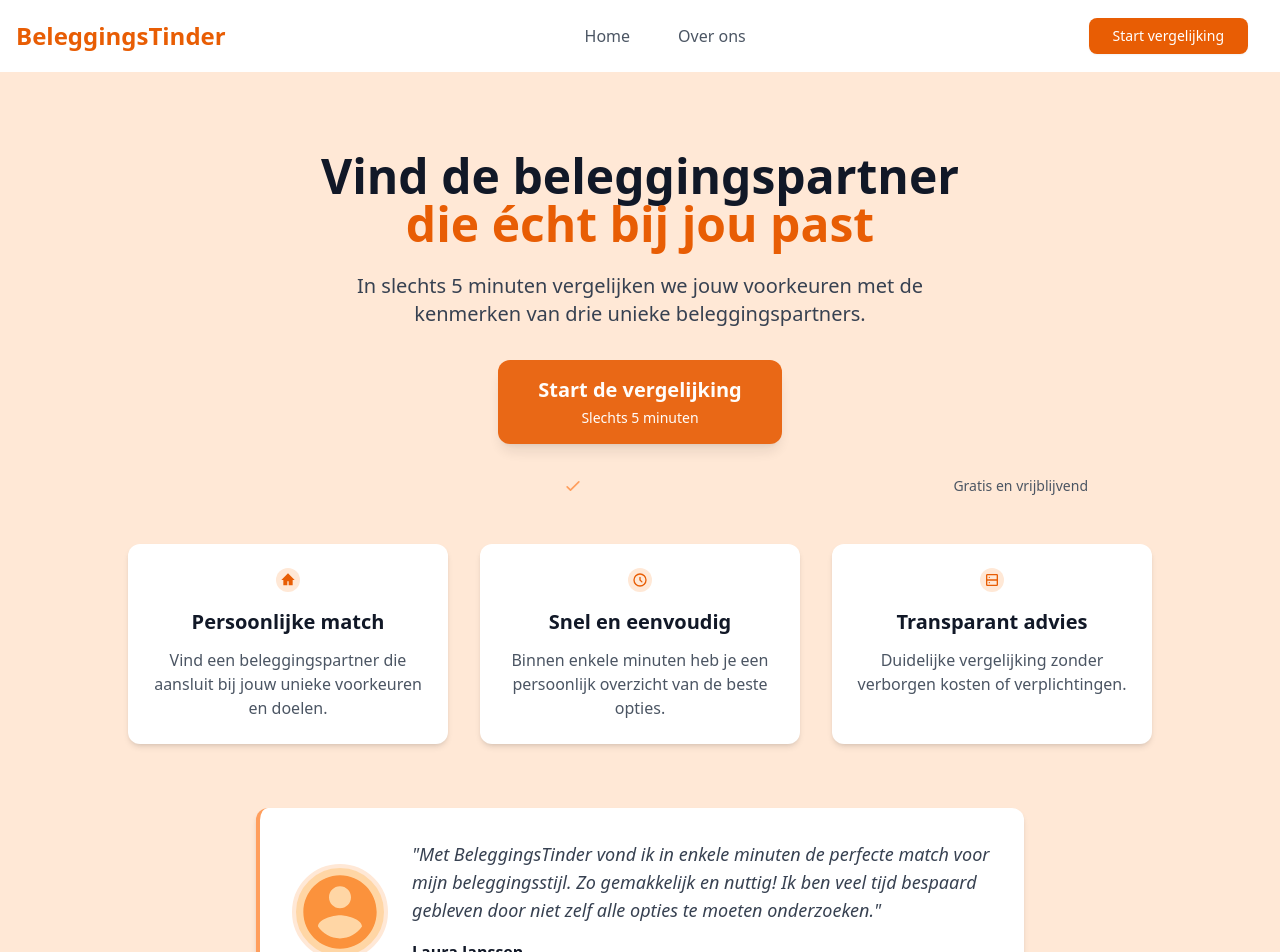
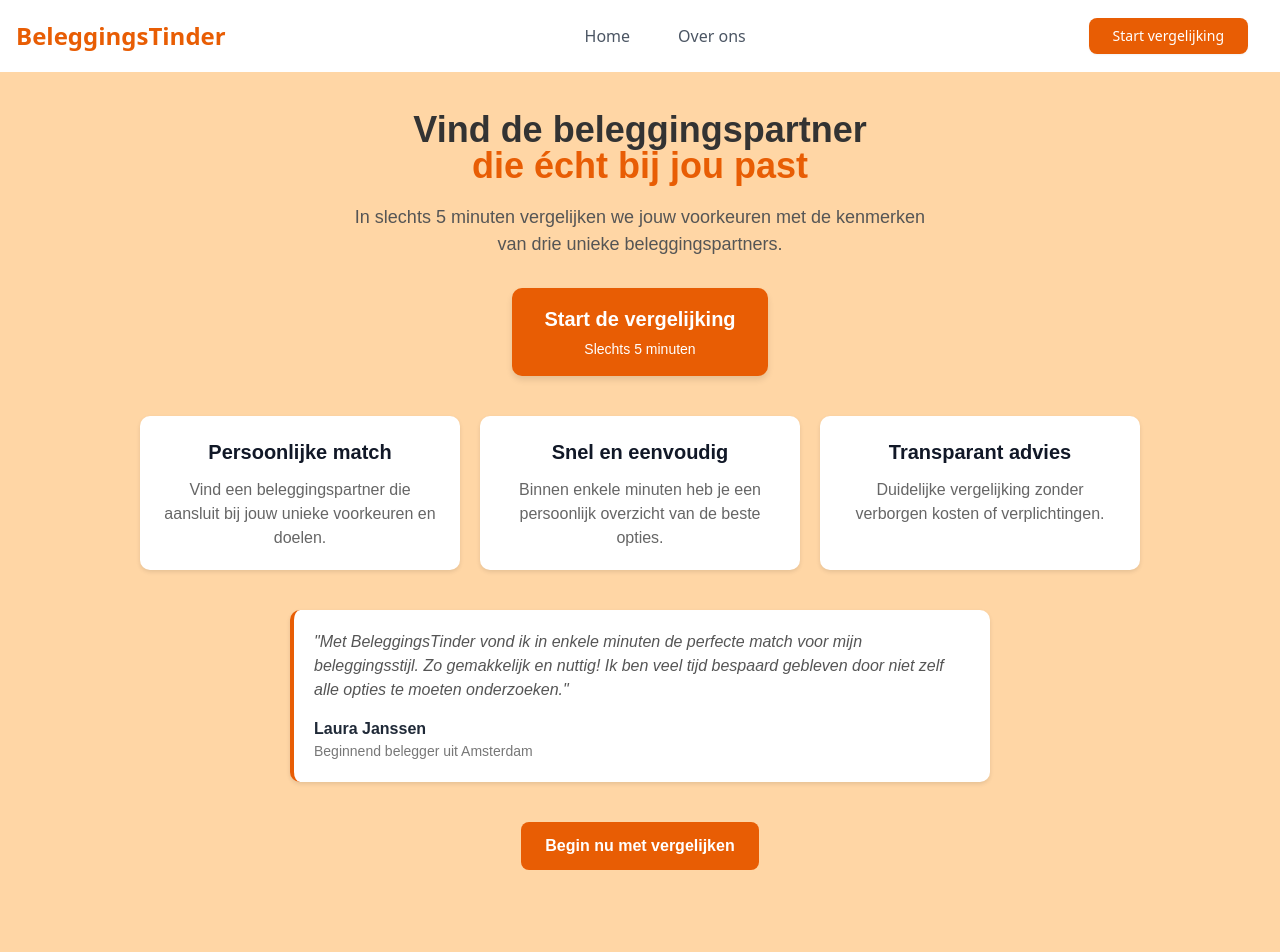
Before and after one commit to Lukaboro/beleggingsvergelijker, a React (Create React App) app in the folder frontend/: page / in a window 1280 px wide. Shown: the top 952 px of the page. Built offline with nearby package versions, Linux system fonts and the light colour scheme.

Commit message:
Layout About pagina

```diff
--- a/frontend/src/pages/IntroPage.jsx
+++ b/frontend/src/pages/IntroPage.jsx
@@ -1,114 +1,138 @@
-// frontend/src/pages/IntroPage.jsx - Verbeterde versie
+// frontend/src/pages/IntroPage.jsx - Minimaal bestand met directe styling
+
 import React from 'react';
 import { Link } from 'react-router-dom';
 
 const IntroPage = () => {
   return (
-    <div className="intro-page bg-orange-100 min-h-screen w-full">
-      <div className="container mx-auto px-4 py-12 md:py-20">
-        {/* Hero Section - Centered */}
-        <div className="max-w-4xl mx-auto text-center mb-12">
-          <h1 className="text-4xl md:text-5xl font-bold text-gray-900 mb-6 leading-tight">
+    <div style={{
+      backgroundColor: '#ffd6a5',
+      minHeight: '100vh',
+      width: '100%',
+      padding: '40px 20px',
+      fontFamily: 'sans-serif'
+    }}>
+      <div style={{
+        maxWidth: '1000px',
+        margin: '0 auto',
+        textAlign: 'center'
+      }}>
+        <h1 style={{
+          fontSize: '36px',
+          fontWeight: 'bold',
+          marginBottom: '20px',
+          color: '#333'
+        }}>
           Vind de beleggingspartner<br />
-            <span className="text-orange-600">die écht bij jou past</span>
+          <span style={{color: '#e85d04'}}>die écht bij jou past</span>
         </h1>
 
-          <p className="text-xl text-gray-700 mb-8 max-w-2xl mx-auto">
+        <p style={{
+          fontSize: '18px',
+          maxWidth: '600px',
+          margin: '0 auto 30px',
+          color: '#555'
+        }}>
           In slechts 5 minuten vergelijken we jouw voorkeuren met de kenmerken van drie unieke beleggingspartners.
         </p>
 
-          {/* Grote, opvallende CTA knop (de "banaan") - Duidelijk gecentreerd */}
-          <div className="mb-8 flex justify-center">
-            <Link
-              to="/wizard"
-              className="inline-block text-center bg-orange-600 hover:bg-orange-700 text-white py-4 px-10 rounded-xl font-bold text-xl shadow-lg transition transform hover:scale-105 animate-pulse"
-              style={{maxWidth: 'none', width: 'auto'}} // Verwijder mogelijke max-width beperkingen
-            >
+        {/* Opvallende CTA knop met inline styling */}
+        <div style={{marginBottom: '40px', display: 'flex', justifyContent: 'center'}}>
+          <Link to="/wizard" style={{
+            backgroundColor: '#e85d04',
+            color: 'white',
+            padding: '16px 32px',
+            borderRadius: '10px',
+            fontWeight: 'bold',
+            fontSize: '20px',
+            textDecoration: 'none',
+            boxShadow: '0 4px 6px rgba(0, 0, 0, 0.1)',
+            display: 'inline-block',
+            textAlign: 'center'
+          }}>
             Start de vergelijking
-              <span className="block text-sm font-normal mt-1">Slechts 5 minuten</span>
+            <span style={{display: 'block', fontSize: '14px', fontWeight: 'normal', marginTop: '5px'}}>
+              Slechts 5 minuten
+            </span>
           </Link>
         </div>
 
-          {/* Voordelen - Gecentreerd */}
-          <div className="flex justify-center items-center text-sm text-gray-600 mb-12">
-            <svg className="w-5 h-5 text-orange-500 mr-2" style={{maxWidth: '20px', maxHeight: '20px'}} fill="none" stroke="currentColor" viewBox="0 0 24 24">
-              <path strokeLinecap="round" strokeLinejoin="round" strokeWidth="2" d="M5 13l4 4L19 7" />
-            </svg>
-            <span>Gratis en vrijblijvend</span>
+        {/* Features */}
+        <div style={{
+          display: 'grid',
+          gridTemplateColumns: 'repeat(auto-fit, minmax(250px, 1fr))',
+          gap: '20px',
+          marginBottom: '40px'
+        }}>
+          <div style={{
+            backgroundColor: 'white',
+            borderRadius: '10px',
+            padding: '20px',
+            boxShadow: '0 2px 4px rgba(0, 0, 0, 0.1)',
+            textAlign: 'center'
+          }}>
+            <h3 style={{fontSize: '20px', fontWeight: 'bold', marginBottom: '10px'}}>Persoonlijke match</h3>
+            <p style={{color: '#666'}}>Vind een beleggingspartner die aansluit bij jouw unieke voorkeuren en doelen.</p>
+          </div>
+
+          <div style={{
+            backgroundColor: 'white',
+            borderRadius: '10px',
+            padding: '20px',
+            boxShadow: '0 2px 4px rgba(0, 0, 0, 0.1)',
+            textAlign: 'center'
+          }}>
+            <h3 style={{fontSize: '20px', fontWeight: 'bold', marginBottom: '10px'}}>Snel en eenvoudig</h3>
+            <p style={{color: '#666'}}>Binnen enkele minuten heb je een persoonlijk overzicht van de beste opties.</p>
+          </div>
+
+          <div style={{
+            backgroundColor: 'white',
+            borderRadius: '10px',
+            padding: '20px',
+            boxShadow: '0 2px 4px rgba(0, 0, 0, 0.1)',
+            textAlign: 'center'
+          }}>
+            <h3 style={{fontSize: '20px', fontWeight: 'bold', marginBottom: '10px'}}>Transparant advies</h3>
+            <p style={{color: '#666'}}>Duidelijke vergelijking zonder verborgen kosten of verplichtingen.</p>
           </div>
         </div>
 
-        {/* Features Section - 3 kolommen, responsive */}
-        <div className="grid grid-cols-1 md:grid-cols-3 gap-8 max-w-5xl mx-auto mb-16">
-          <div className="bg-white p-6 rounded-xl shadow-md hover:shadow-lg transition text-center">
-            <div className="icon-container w-16 h-16 mx-auto bg-orange-100 rounded-full flex items-center justify-center mb-4">
-              <svg viewBox="0 0 24 24" className="w-8 h-8 text-orange-600" style={{maxWidth: '32px', maxHeight: '32px'}}>
-                <path fill="currentColor" d="M12 2L2 12h3v8h6v-6h2v6h6v-8h3L12 2z" />
-              </svg>
-            </div>
-            <h3 className="text-xl font-semibold mb-3">Persoonlijke match</h3>
-            <p className="text-gray-600">Vind een beleggingspartner die aansluit bij jouw unieke voorkeuren en doelen.</p>
+        {/* Testimonial met inline styling */}
+        <div style={{
+          backgroundColor: 'white',
+          borderRadius: '10px',
+          padding: '20px',
+          maxWidth: '700px',
+          margin: '0 auto 40px',
+          boxShadow: '0 2px 4px rgba(0, 0, 0, 0.1)',
+          borderLeft: '4px solid #e85d04',
+          textAlign: 'left'
+        }}>
+          <blockquote style={{
+            fontSize: '16px',
+            fontStyle: 'italic',
+            marginBottom: '15px',
+            color: '#555'
+          }}>
+            "Met BeleggingsTinder vond ik in enkele minuten de perfecte match voor mijn beleggingsstijl. Zo gemakkelijk en nuttig! Ik ben veel tijd bespaard gebleven door niet zelf alle opties te moeten onderzoeken."
+          </blockquote>
+          <div style={{fontWeight: 'bold'}}>Laura Janssen</div>
+          <div style={{fontSize: '14px', color: '#777'}}>Beginnend belegger uit Amsterdam</div>
         </div>
 
-          <div className="bg-white p-6 rounded-xl shadow-md hover:shadow-lg transition text-center">
-            <div className="icon-container w-16 h-16 mx-auto bg-orange-100 rounded-full flex items-center justify-center mb-4">
-              <svg viewBox="0 0 24 24" className="w-8 h-8 text-orange-600" style={{maxWidth: '32px', maxHeight: '32px'}}>
-                <path fill="currentColor" d="M12 22a10 10 0 1 1 0-20 10 10 0 0 1 0 20zm0-2a8 8 0 1 0 0-16 8 8 0 0 0 0 16zm1-8.41l2.54 2.54a1 1 0 0 1-1.42 1.42L11.3 12.7A1 1 0 0 1 11 12V8a1 1 0 0 1 2 0v3.59z" />
-              </svg>
-            </div>
-            <h3 className="text-xl font-semibold mb-3">Snel en eenvoudig</h3>
-            <p className="text-gray-600">Binnen enkele minuten heb je een persoonlijk overzicht van de beste opties.</p>
-          </div>
-
-          <div className="bg-white p-6 rounded-xl shadow-md hover:shadow-lg transition text-center">
-            <div className="icon-container w-16 h-16 mx-auto bg-orange-100 rounded-full flex items-center justify-center mb-4">
-              <svg viewBox="0 0 24 24" className="w-8 h-8 text-orange-600" style={{maxWidth: '32px', maxHeight: '32px'}}>
-                <path fill="currentColor" d="M5 3h14a2 2 0 0 1 2 2v14a2 2 0 0 1-2 2H5a2 2 0 0 1-2-2V5c0-1.1.9-2 2-2zm14 8V5H5v6h14zm0 2H5v6h14v-6zM8 9a1 1 0 1 0 0-2 1 1 0 0 0 0 2zm0 8a1 1 0 1 0 0-2 1 1 0 0 0 0 2z" />
-              </svg>
-            </div>
-            <h3 className="text-xl font-semibold mb-3">Transparant advies</h3>
-            <p className="text-gray-600">Duidelijke vergelijking zonder verborgen kosten of verplichtingen.</p>
-          </div>
-        </div>
-
-        {/* Testimonial Section - Duidelijk gecentreerd */}
-        <div className="max-w-3xl mx-auto mb-16 bg-white rounded-xl shadow-md p-8 border-l-4 border-orange-500">
-          <div className="flex flex-col md:flex-row items-center gap-6">
-            {/* Gebruikersfoto met fallback */}
-            <div className="flex-shrink-0">
-              <div className="w-24 h-24 rounded-full overflow-hidden bg-orange-200 border-4 border-orange-100 mx-auto">
-                {/* Fallback alternatief voor de gebruikersfoto */}
-                <svg
-                  viewBox="0 0 24 24"
-                  className="w-full h-full text-orange-400"
-                  style={{maxWidth: '100%', maxHeight: '100%'}}
-                  fill="currentColor"
-                >
-                  <path d="M12 2C6.48 2 2 6.48 2 12s4.48 10 10 10 10-4.48 10-10S17.52 2 12 2zm0 3c1.66 0 3 1.34 3 3s-1.34 3-3 3-3-1.34-3-3 1.34-3 3-3zm0 14.2c-2.5 0-4.71-1.28-6-3.22.03-1.99 4-3.08 6-3.08 1.99 0 5.97 1.09 6 3.08-1.29 1.94-3.5 3.22-6 3.22z" />
-                </svg>
-              </div>
-            </div>
-
-            <div className="flex-1 text-center md:text-left">
-              <blockquote className="text-lg text-gray-700 italic mb-4">
-                "Met BeleggingsTinder vond ik in enkele minuten de perfecte match voor mijn beleggingsstijl. Zo gemakkelijk en nuttig! Ik ben veel tijd bespaard gebleven door niet zelf alle opties te moeten onderzoeken."
-              </blockquote>
-              <div className="font-semibold text-gray-900">Laura Janssen</div>
-              <div className="text-sm text-gray-500">Beginnend belegger uit Amsterdam</div>
-            </div>
-          </div>
-        </div>
-
-        {/* Extra CTA aan het einde - Gecentreerd */}
-        <div className="text-center mb-8">
-          <Link
-            to="/wizard"
-            className="inline-block bg-orange-600 hover:bg-orange-700 text-white py-3 px-8 rounded-lg font-semibold text-lg shadow-md transition"
-            style={{maxWidth: 'none', width: 'auto'}} // Verwijder mogelijke max-width beperkingen
-          >
+        {/* Extra CTA knop */}
+        <Link to="/wizard" style={{
+          backgroundColor: '#e85d04',
+          color: 'white',
+          padding: '12px 24px',
+          borderRadius: '8px',
+          fontWeight: 'bold',
+          textDecoration: 'none',
+          display: 'inline-block'
+        }}>
           Begin nu met vergelijken
         </Link>
-        </div>
       </div>
     </div>
   );
```
Lines whose indentation alone changed are shown as unchanged.
